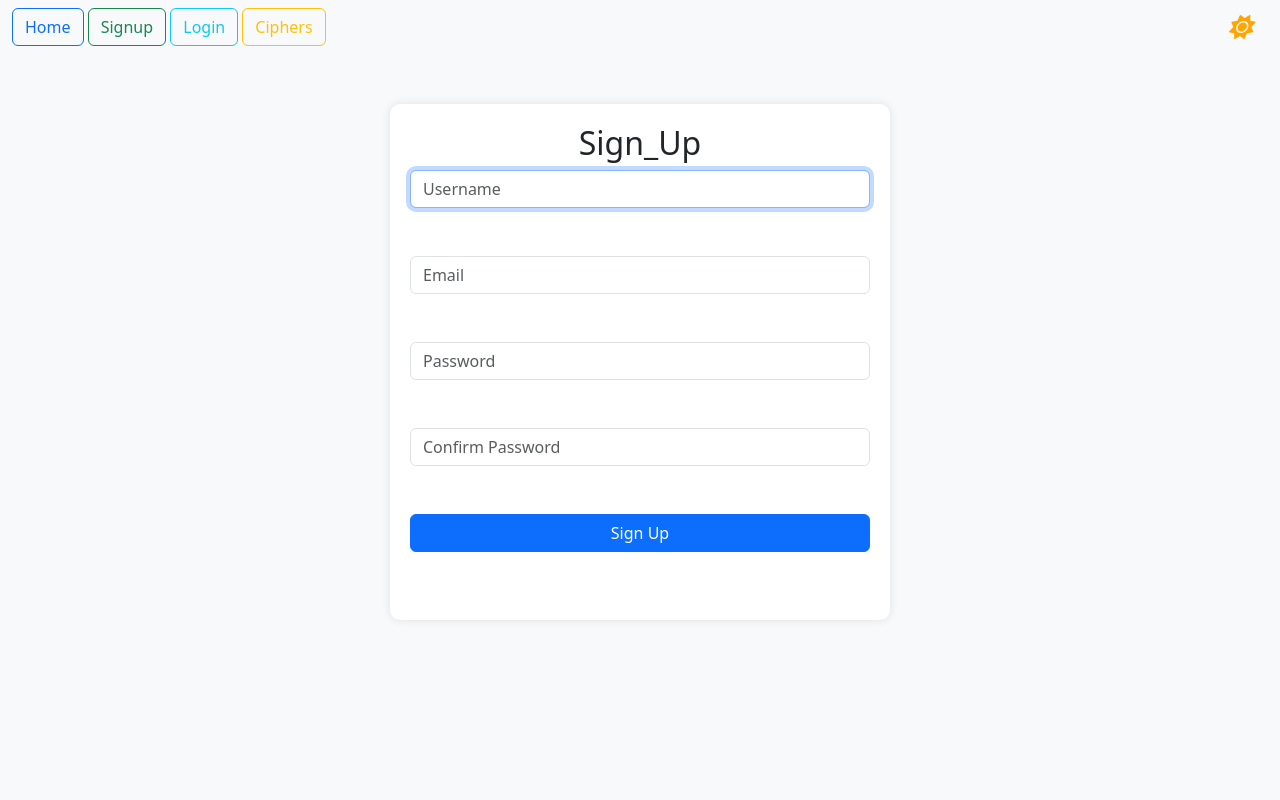
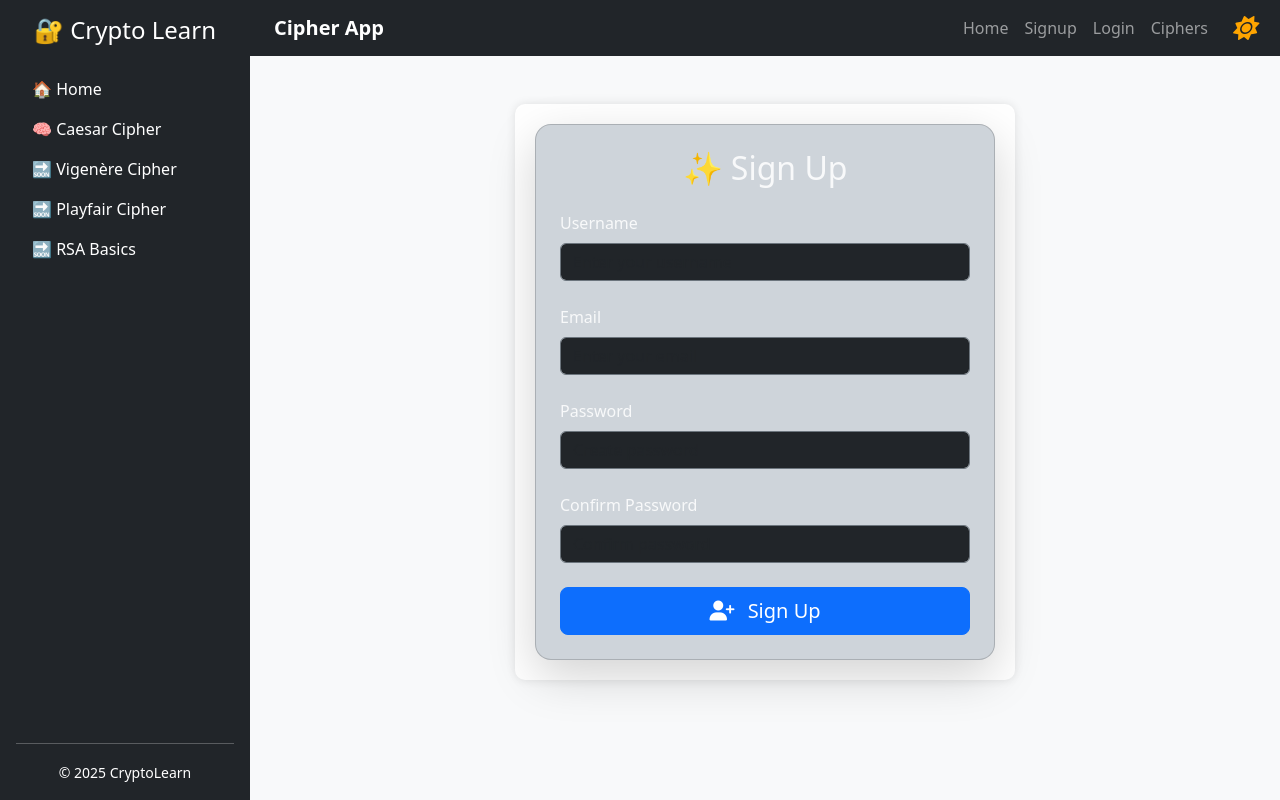
Before and after one commit to bossambani/Cryptography, a Flask app: page /signup in a window 1280 px wide. Run offline with Flask 3, Linux system fonts and the light colour scheme.

Commit message:
Adding new features to the cryptography app

```diff
--- a/app.py
+++ b/app.py
@@ -1,6 +1,7 @@
 from flask import Flask
 from views import views
 from model import db
+from crypto import crypto
 
 app = Flask(__name__)
 app.secret_key = '9f4a3e84b2a1c749d73b3c8f5a6c4a1e'
@@ -14,6 +15,8 @@ db.init_app(app)
 
 #Registering Blueprints
 app.register_blueprint(views)
+app.register_blueprint(crypto, url_prefix='/crypto')
+
 
 #creating tables if they don't exist
 with app.app_context():
--- a/static/styles.css
+++ b/static/styles.css
@@ -61,3 +61,29 @@ body.dark-mode {
 .dark-mode .btn-primary:hover {
     background-color: #5a5a5a;
   }
+.form-control:focus {
+  background-color: #1e1e1e;
+  border-color: #6c757d;
+  color: #fff;
+}
+
+.card {
+  border-radius: 1rem;
+}
+
+.btn-primary:hover {
+  background-color: #0d6efd;
+  box-shadow: 0 0 10px rgba(13, 110, 253, 0.6);
+}
+body {
+    padding-left: 250px; /* Shifts the main content so it doesn't overlap with sidebar */
+  }
+
+  @media (max-width: 768px) {
+    body {
+      padding-left: 0;
+    }
+    .sidebar {
+      display: none; /* Optional: hide sidebar on small screens */
+    }
+  }
--- a/templates/base.html
+++ b/templates/base.html
@@ -10,20 +10,36 @@
 
 </head>
 <body>
-    <nav class="navbar navbar-expand-lg navbar-light bg-light justify-content-between">
-        <div class="container-fluid">
-            <div class="nav-btns">
-                <a href="{{ url_for('views.home') }}" class="btn btn-outline-primary">Home</a>
-                <a href="{{ url_for('views.signup') }}" class="btn btn-outline-success">Signup</a>
-                <a href="{{ url_for('views.login') }}" class="btn btn-outline-info">Login</a>
-                <a href="{{ url_for('views.ciphers') }}" class="btn btn-outline-warning">Ciphers</a>
-            </div>
 
-    <!-- Dark Mode Toggle Switch -->
-    <div class="theme-toggle me-3" id="themeToggle">
-        <i class="icon-sun" id="themeIcon" style="font-size: 1.5rem; cursor: pointer;"></i>
+<nav class="navbar navbar-expand-lg navbar-dark bg-dark px-4">
+    <a class="navbar-brand fw-bold" href="{{ url_for('views.home') }}">Cipher App</a>
+    <button class="navbar-toggler" type="button" data-bs-toggle="collapse" data-bs-target="#navbarNav"
+      aria-controls="navbarNav" aria-expanded="false" aria-label="Toggle navigation">
+      <span class="navbar-toggler-icon"></span>
+    </button>
+
+    <div class="collapse navbar-collapse justify-content-end" id="navbarNav">
+      <ul class="navbar-nav">
+        <li class="nav-item">
+          <a class="nav-link" href="{{ url_for('views.home') }}">Home</a>
+        </li>
+        <li class="nav-item">
+          <a class="nav-link" href="{{ url_for('views.signup') }}">Signup</a>
+        </li>
+        <li class="nav-item">
+          <a class="nav-link" href="{{ url_for('views.login') }}">Login</a>
+        </li>
+        <li class="nav-item">
+          <a class="nav-link" href="{{ url_for('views.ciphers') }}">Ciphers</a>
+        </li>
+      </ul>
+
+      <div class="ms-3" id="themeToggle">
+        <i class="icon-sun" id="themeIcon" style="font-size: 1.5rem; cursor: pointer; color: #fff;"></i>
       </div>
-    </nav>
+    </div>
+  </nav>
+
 
    <!-- Flash Messages -->
     {% with messages = get_flashed_messages(with_categories=true) %}
@@ -39,6 +55,33 @@
         {% endif %}
     {% endwith %}
 
+    <!-- Sidebar Component - Can be included in base.html -->
+<div class="d-flex flex-column p-3 bg-dark text-white" style="width: 250px; height: 100vh; position: fixed; top: 0; left: 0;">
+    <h4 class="mb-4 text-center">🔐 Crypto Learn</h4>
+    <ul class="nav nav-pills flex-column mb-auto">
+      <li class="nav-item">
+        <a href="{{ url_for('views.home') }}" class="nav-link text-white">🏠 Home</a>
+      </li>
+      <li>
+        <a href="{{ url_for('crypto.caesar_learning') }}" class="nav-link text-white">🧠 Caesar Cipher</a>
+      </li>
+      <li>
+        <a href="#" class="nav-link text-white disabled">🔜 Vigenère Cipher</a>
+      </li>
+      <li>
+        <a href="#" class="nav-link text-white disabled">🔜 Playfair Cipher</a>
+      </li>
+      <li>
+        <a href="#" class="nav-link text-white disabled">🔜 RSA Basics</a>
+      </li>
+    </ul>
+    <hr>
+    <div class="text-center">
+      <small>&copy; 2025 CryptoLearn</small>
+    </div>
+  </div>
+
+
 
 <!-- Main Content -->
     {% block content %}{% endblock %}
--- a/templates/signup.html
+++ b/templates/signup.html
@@ -1,29 +1,36 @@
-{% extends 'base.html'%}
+{% extends 'base.html' %}
 {% block content %}
-<div class="container">
-    <div class="row">
-    <h2 class="text-center" >Sign_Up</h2>
+<div class="container my-5 d-flex justify-content-center align-items-center">
+  <div class="card shadow-lg p-4" style="width: 100%; max-width: 500px; background-color: var(--bs-dark-bg-subtle); color: var(--bs-light);">
+    <h2 class="text-center mb-4">✨ Sign Up</h2>
     <form method="post" action="{{ url_for('views.signup') }}">
-        <div class="mb-5">
-        <input type="text" name="username" class="form-control" placeholder="Username" required autocomplete="off" autofocus>
+
+      <div class="mb-4">
+        <label class="form-label">Username</label>
+        <input type="text" name="username" class="form-control bg-dark text-light border-secondary" placeholder="Enter your username" required autocomplete="off">
       </div>
 
-        <div class="mb-5">
-        <input type="email" name="email" class="form-control" placeholder="Email" required autocomplete="off" autofocus>
+      <div class="mb-4">
+        <label class="form-label">Email</label>
+        <input type="email" name="email" class="form-control bg-dark text-light border-secondary" placeholder="Enter your email" required autocomplete="off">
       </div>
 
-        <div class="mb-5">
-        <input type="password" name="password1" class="form-control" placeholder="Password" required autocomplete="off" autofocus>
+      <div class="mb-4">
+        <label class="form-label">Password</label>
+        <input type="password" name="password1" class="form-control bg-dark text-light border-secondary" placeholder="Create password" required autocomplete="off">
       </div>
 
-        <div class="mb-5">
-        <input type="password" name="password2" class="form-control" placeholder="Confirm Password" required autocomplete="off" autofocus>
+      <div class="mb-4">
+        <label class="form-label">Confirm Password</label>
+        <input type="password" name="password2" class="form-control bg-dark text-light border-secondary" placeholder="Confirm password" required autocomplete="off">
       </div>
 
-        <div class="mb-5">
-        <input type="submit" value="Sign Up" class="btn btn-primary w-100">
+      <div class="d-grid">
+        <button type="submit" class="btn btn-primary btn-lg">
+          <i class="fas fa-user-plus me-2"></i> Sign Up
+        </button>
       </div>
     </form>
-{% endblock %}
   </div>
 </div>
+{% endblock %}
```
Also changed, not shown: crypto.py (added, +36 -0 lines), templates/crypto/caesar_learning.html (added, +83 -0 lines), templates/login.html (+36 -13 lines). Lines whose indentation alone changed are shown as unchanged.
